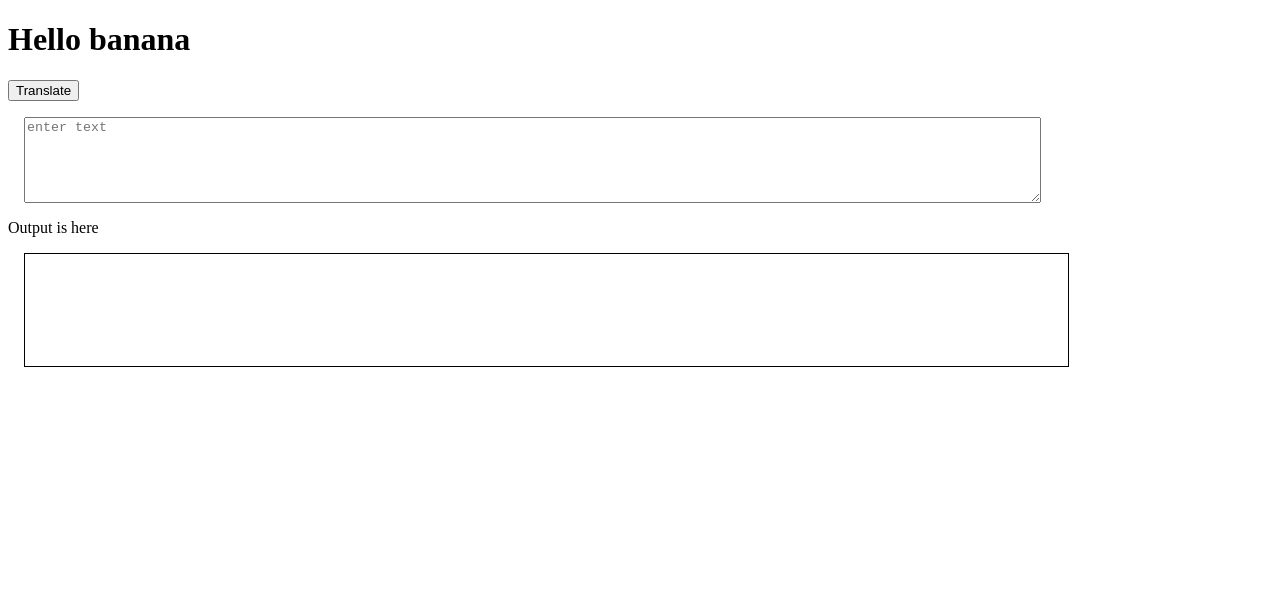
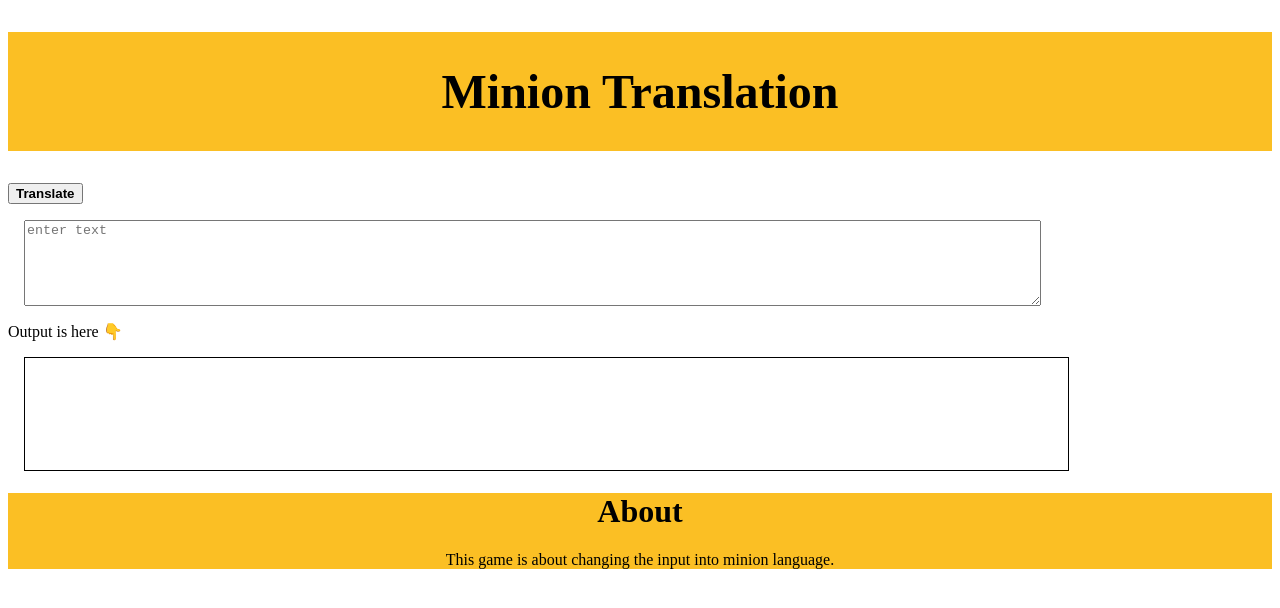
Before and after one commit to IshanVeer/Banana-language-translation, a plain HTML site: page index.html in a window 1280 px wide. Drawn offline with Linux system fonts and the light colour scheme.

Commit message:
feat: added styles

```diff
--- a/index.html
+++ b/index.html
@@ -5,6 +5,7 @@
     <meta http-equiv="X-UA-Compatible" content="IE=edge">
     <meta name="viewport" content="width=device-width, initial-scale=1.0">
     <title>Talk bananaa</title>
+    <link href="styles.css" rel="stylesheet"/>
     <style>
         textarea{
             width: 80%;
@@ -26,11 +27,15 @@
 
 </head>
 <body>
-    <h1>Hello banana</h1>
+    <h1 class="container">Minion Translation</h1>
     <button id="btn-translate">Translate</button>
    <textarea id="txt-input" placeholder="enter text"></textarea>
-   <div>Output is here </div>
+   <div>Output is here 👇 </div>
    <div id="output"></div>
+   <footer class="footer-container">
+       <h1 class="text-info"> About</h1>
+       <div class="text-info"> This game is about changing the input into minion language.</div>
+   </footer>
 
 
     <script src="app.js" type="text/javascript"></script>
--- /dev/null
+++ b/styles.css
@@ -0,0 +1,31 @@
+:root{
+    --primary-color:
+    #FBBF24;
+
+
+
+
+
+}
+
+
+
+
+.container{
+    padding: 2rem 1rem;
+    font-size:3rem;
+    background-color: var(--primary-color);
+    text-align:center;
+
+}
+#btn-translate{
+    font-weight: 600;
+
+}
+.footer-container{
+    background-color: var(--primary-color);
+
+}
+.text-info{
+    text-align:center
+}
```
